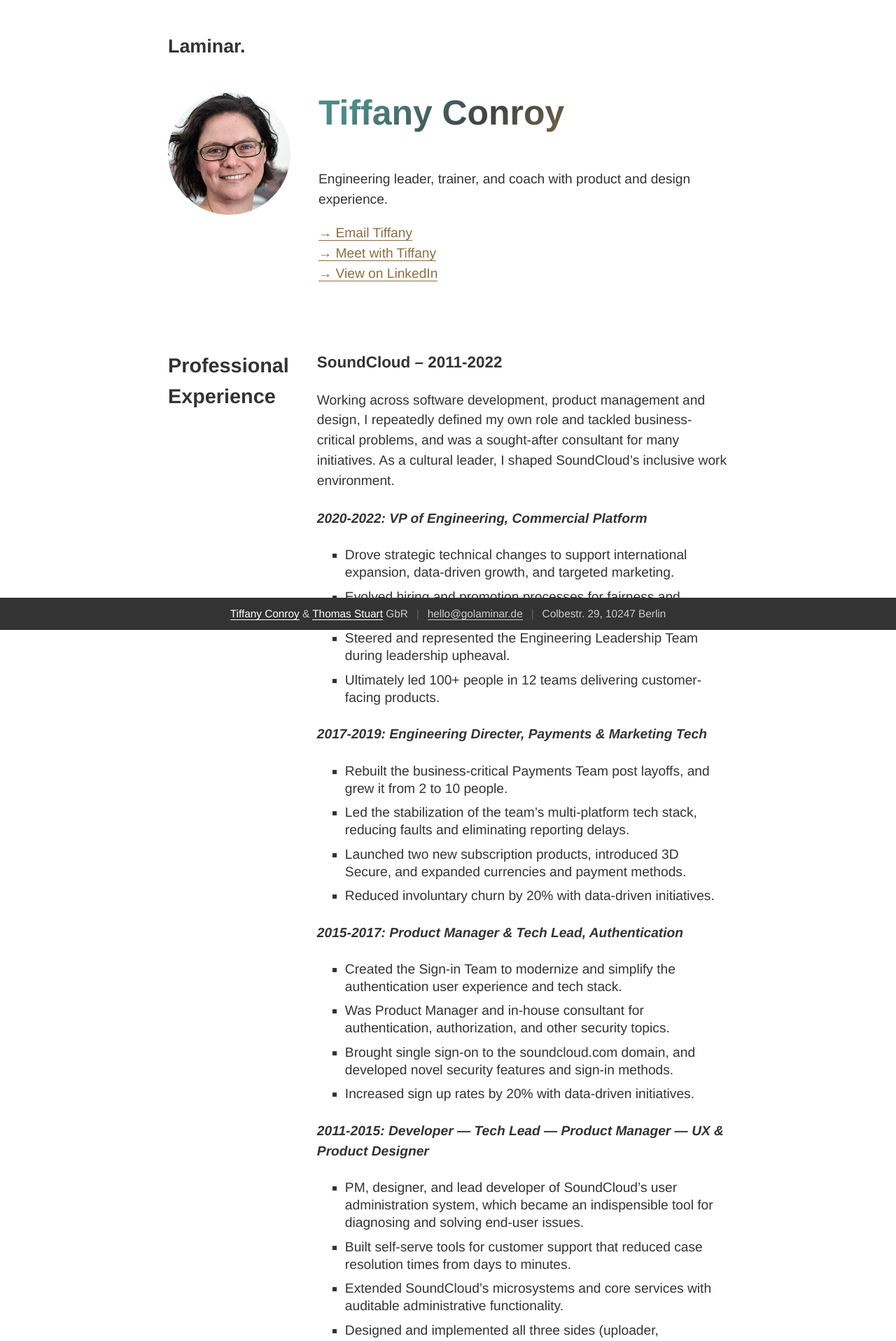
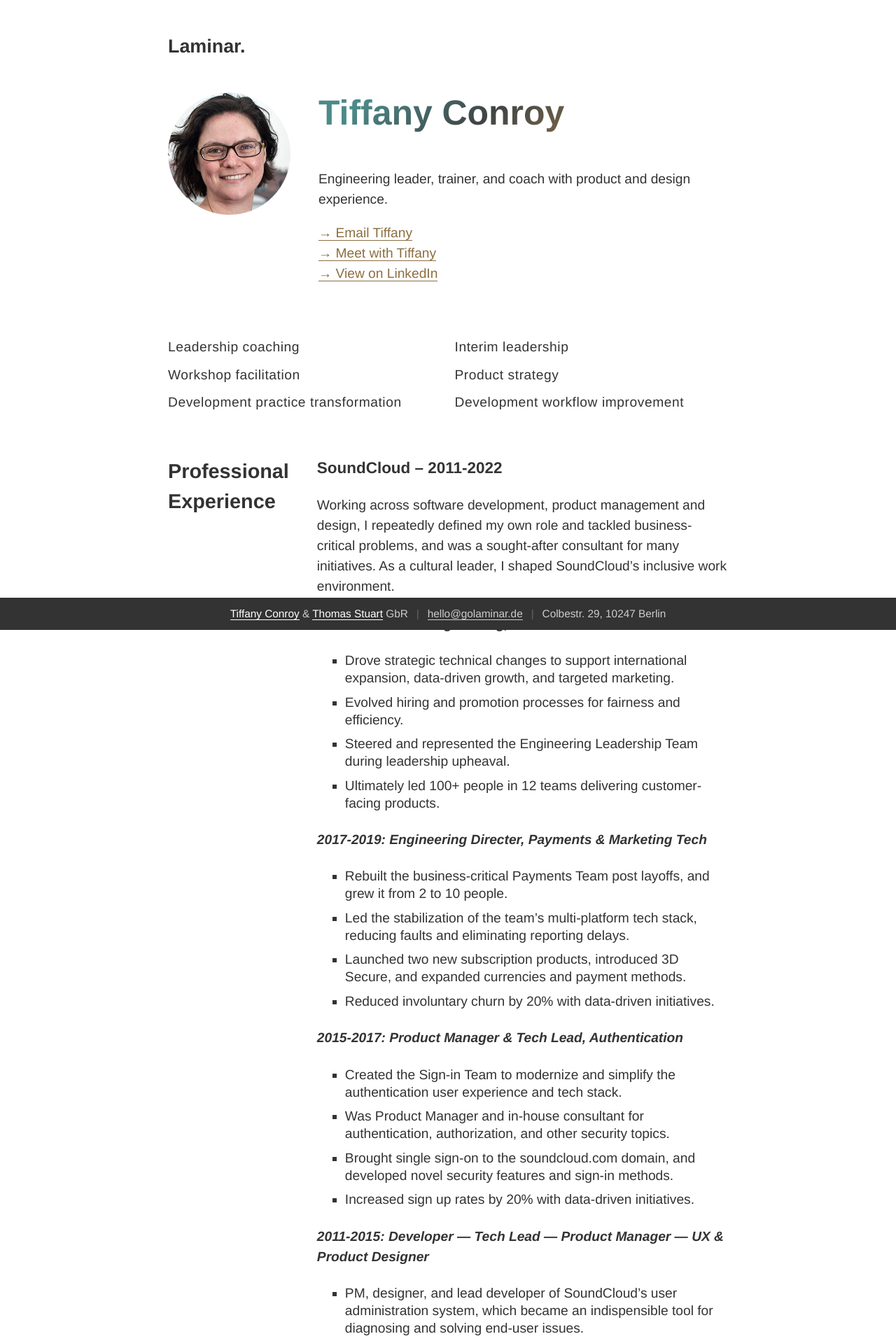
Before and after one commit to golaminar/golaminar.github.io, a Jekyll site: the page built from tiffany/cv.html, in a window 1280 px wide. Shown: the top 1916 px of the page at 70% size. Built offline with Jekyll 4.4.1, drawn with Linux system fonts in a browser that asks for light colours.

Commit message:
Add back skills on web only

```diff
--- a/site.css
+++ b/site.css
@@ -533,6 +533,10 @@
     padding: 0.5em 1.5em;
 }
 
+body.cv #intro {
+    padding-bottom: 1.5em;
+}
+
 @media (max-width: 600px) {
     #skills ul {
         columns: 1;
@@ -590,10 +594,6 @@
         padding: 1em 2em 1em 2em;
     }
 
-    body.cv #intro {
-        padding-bottom: 1.5em;
-    }
-
     body.cv #intro .description {
         font-size: 1.2em;
     }
--- a/tiffany/cv.html
+++ b/tiffany/cv.html
@@ -42,6 +42,19 @@
                     <br><a class="web-only" href="https://linkedin.com/in/tconroy/">→ View on LinkedIn</a> <span class="print-only">https://linkedin.com/in/tconroy/</span>
                 </p>
             </div>
+        </div>
+    </section>
+
+    <section class="page web-only" id="skills">
+        <div>
+            <ul class="two-column">
+                <li>Leadership coaching</li>
+                <li>Workshop facilitation</li>
+                <li>Development practice transformation</li>
+                <li>Interim leadership</li>
+                <li>Product strategy</li>
+                <li>Development workflow improvement</li>
+            </ul>
         </div>
     </section>
 
```
